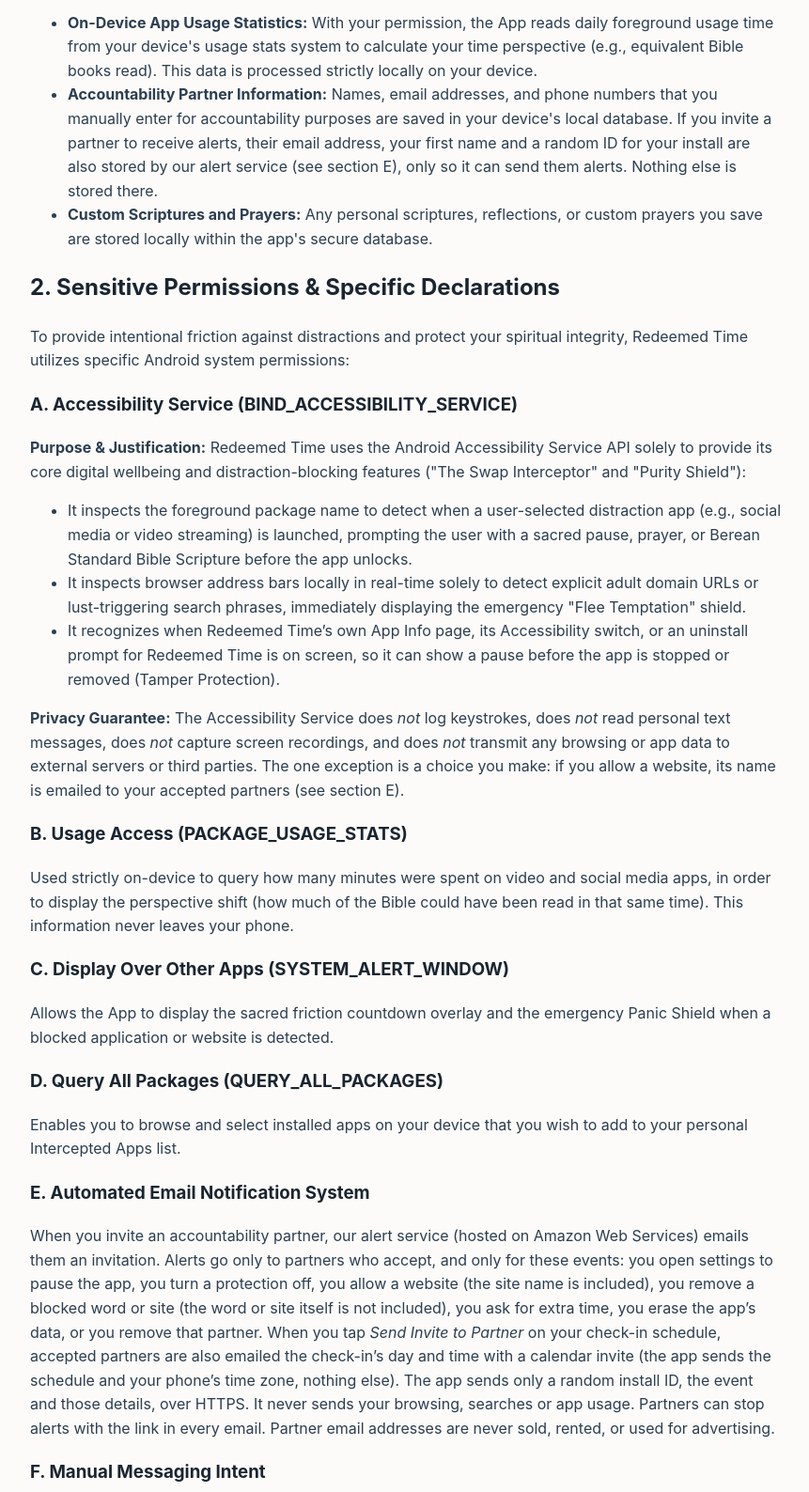
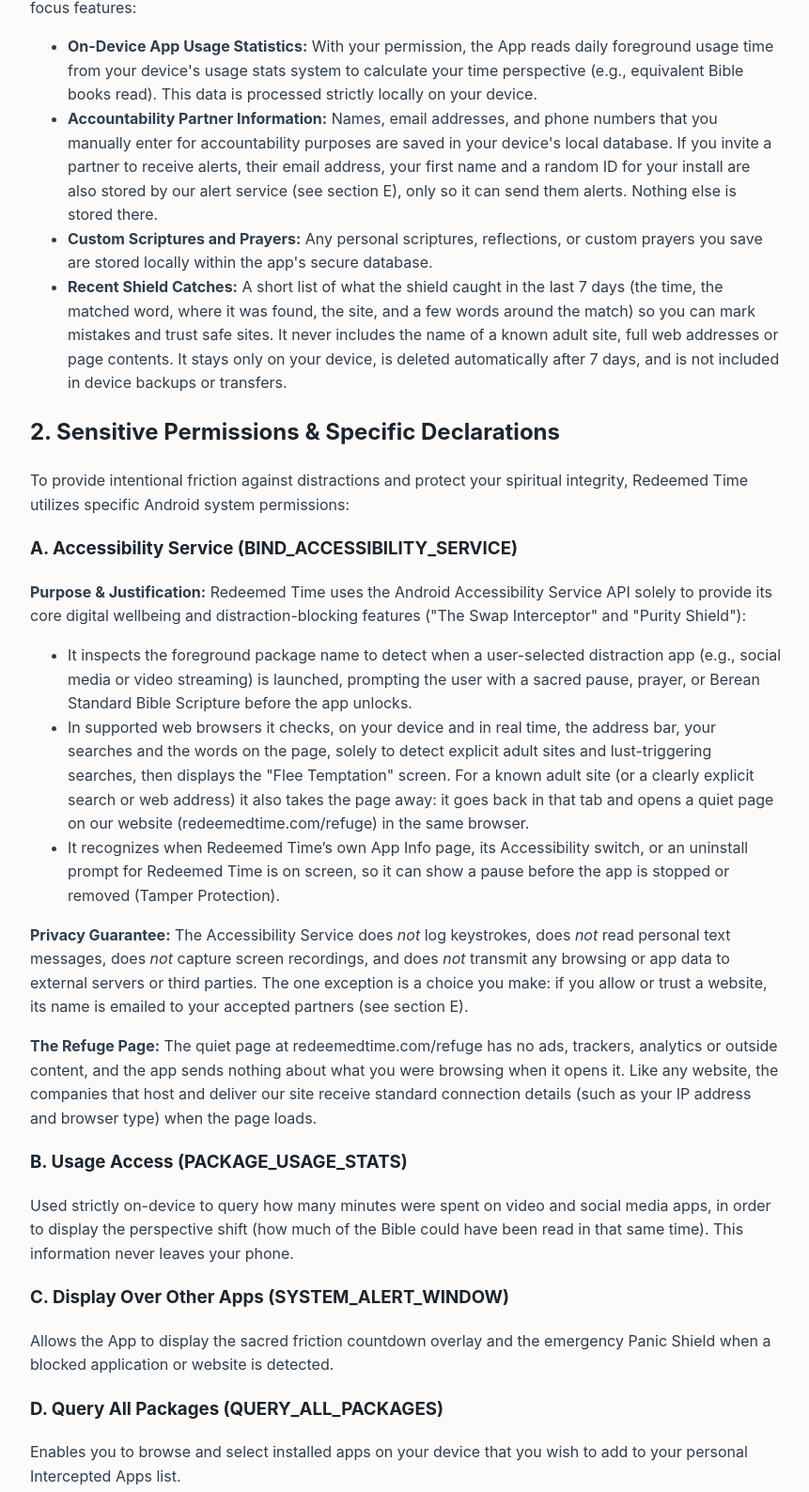
Before and after one commit to PhillHut/redeemed-time-web, a plain HTML site: page privacy.html in a window 1280 px wide. Shown: the part 624-2212 px from the top of the page at 94% size, without its empty margins (208-1069 px from the left). Drawn offline with Linux system fonts and the light colour scheme.

Commit message:
docs(privacy): v2.3: page words, refuge redirect, recent catches
- The shield also reads the words on the page, and replaces a known adult
  page with redeemedtime.com/refuge (Back in that tab, then the quiet page).
- Recent Shield Catches: on the device only, 7 days, not in backups; never
  the name of a known adult site.
- Refuge page: no ads/trackers/analytics; hosts see standard connection
  details. Allowing or trusting a site emails accepted partners.

Co-Authored-By: Claude Opus 5.5 <noreply@anthropic.com>

```diff
--- a/privacy.html
+++ b/privacy.html
@@ -45,7 +45,7 @@
     <div class="header">
         <a href="index.html" style="display:inline-block; margin-bottom:12px; color:#d4af37; font-weight:600; text-decoration:none;">&larr; Back to Redeemed Time Home</a>
         <h1>Privacy Policy for Redeemed Time</h1>
-        <p><strong>Effective Date:</strong> November 15, 2026 &bull; <span class="badge">Version 2.2</span> &bull; Last updated Nov 15, 2026 at 10:55 PM CST (check-in invites)</p>
+        <p><strong>Effective Date:</strong> November 16, 2026 &bull; <span class="badge">Version 2.3</span> &bull; Last updated Nov 16, 2026 at 3:27 PM CST (the shield reads page words, replaces known adult pages with a quiet page, and keeps recent catches on your phone for 7 days)</p>
     </div>
 
     <p>Thank you for using <strong>Redeemed Time</strong> ("the App", "we", "our", or "us"). We are committed to protecting your privacy and treating your attention, data, and spiritual journey with the highest level of respect and integrity. This Privacy Policy outlines how our app handles device data, permissions, and user information.</p>
@@ -60,6 +60,7 @@
         <li><strong>On-Device App Usage Statistics:</strong> With your permission, the App reads daily foreground usage time from your device's usage stats system to calculate your time perspective (e.g., equivalent Bible books read). This data is processed strictly locally on your device.</li>
         <li><strong>Accountability Partner Information:</strong> Names, email addresses, and phone numbers that you manually enter for accountability purposes are saved in your device's local database. If you invite a partner to receive alerts, their email address, your first name and a random ID for your install are also stored by our alert service (see section E), only so it can send them alerts. Nothing else is stored there.</li>
         <li><strong>Custom Scriptures and Prayers:</strong> Any personal scriptures, reflections, or custom prayers you save are stored locally within the app's secure database.</li>
+        <li><strong>Recent Shield Catches:</strong> A short list of what the shield caught in the last 7 days (the time, the matched word, where it was found, the site, and a few words around the match) so you can mark mistakes and trust safe sites. It never includes the name of a known adult site, full web addresses or page contents. It stays only on your device, is deleted automatically after 7 days, and is not included in device backups or transfers.</li>
     </ul>
 
     <h2>2. Sensitive Permissions & Specific Declarations</h2>
@@ -69,10 +70,11 @@
     <p><strong>Purpose & Justification:</strong> Redeemed Time uses the Android Accessibility Service API solely to provide its core digital wellbeing and distraction-blocking features ("The Swap Interceptor" and "Purity Shield"):</p>
     <ul>
         <li>It inspects the foreground package name to detect when a user-selected distraction app (e.g., social media or video streaming) is launched, prompting the user with a sacred pause, prayer, or Berean Standard Bible Scripture before the app unlocks.</li>
-        <li>It inspects browser address bars locally in real-time solely to detect explicit adult domain URLs or lust-triggering search phrases, immediately displaying the emergency "Flee Temptation" shield.</li>
+        <li>In supported web browsers it checks, on your device and in real time, the address bar, your searches and the words on the page, solely to detect explicit adult sites and lust-triggering searches, then displays the "Flee Temptation" screen. For a known adult site (or a clearly explicit search or web address) it also takes the page away: it goes back in that tab and opens a quiet page on our website (redeemedtime.com/refuge) in the same browser.</li>
         <li>It recognizes when Redeemed Time&rsquo;s own App Info page, its Accessibility switch, or an uninstall prompt for Redeemed Time is on screen, so it can show a pause before the app is stopped or removed (Tamper Protection).</li>
     </ul>
-    <p><strong>Privacy Guarantee:</strong> The Accessibility Service does <em>not</em> log keystrokes, does <em>not</em> read personal text messages, does <em>not</em> capture screen recordings, and does <em>not</em> transmit any browsing or app data to external servers or third parties. The one exception is a choice you make: if you allow a website, its name is emailed to your accepted partners (see section E).</p>
+    <p><strong>Privacy Guarantee:</strong> The Accessibility Service does <em>not</em> log keystrokes, does <em>not</em> read personal text messages, does <em>not</em> capture screen recordings, and does <em>not</em> transmit any browsing or app data to external servers or third parties. The one exception is a choice you make: if you allow or trust a website, its name is emailed to your accepted partners (see section E).</p>
+    <p><strong>The Refuge Page:</strong> The quiet page at redeemedtime.com/refuge has no ads, trackers, analytics or outside content, and the app sends nothing about what you were browsing when it opens it. Like any website, the companies that host and deliver our site receive standard connection details (such as your IP address and browser type) when the page loads.</p>
 
     <h3>B. Usage Access (PACKAGE_USAGE_STATS)</h3>
     <p>Used strictly on-device to query how many minutes were spent on video and social media apps, in order to display the perspective shift (how much of the Bible could have been read in that same time). This information never leaves your phone.</p>
@@ -106,6 +108,7 @@
 
     <footer style="margin-top: 40px; padding-top: 16px; border-top: 1px solid #e0dacf; font-size: 0.9rem; color: #64748b;">
         <p>&copy; 2026 Redeemed Time. All rights reserved. &bull; <a href="privacy.html" style="color:#b8860b;">Privacy Policy</a> &bull; <a href="terms.html" style="color:#b8860b;">Terms of Service</a></p>
+        <p>Privacy Policy version 2.3 &bull; Last updated Nov 16, 2026 at 3:27 PM CST</p>
     </footer>
 
     <!-- Cloudflare Web Analytics --><script type='module' src='https://static.cloudflareinsights.com/beacon.min.js' data-cf-beacon='{"token": "0ee308a269ea49819290a1e232ee87f7"}'></script><!-- End Cloudflare Web Analytics -->
```
